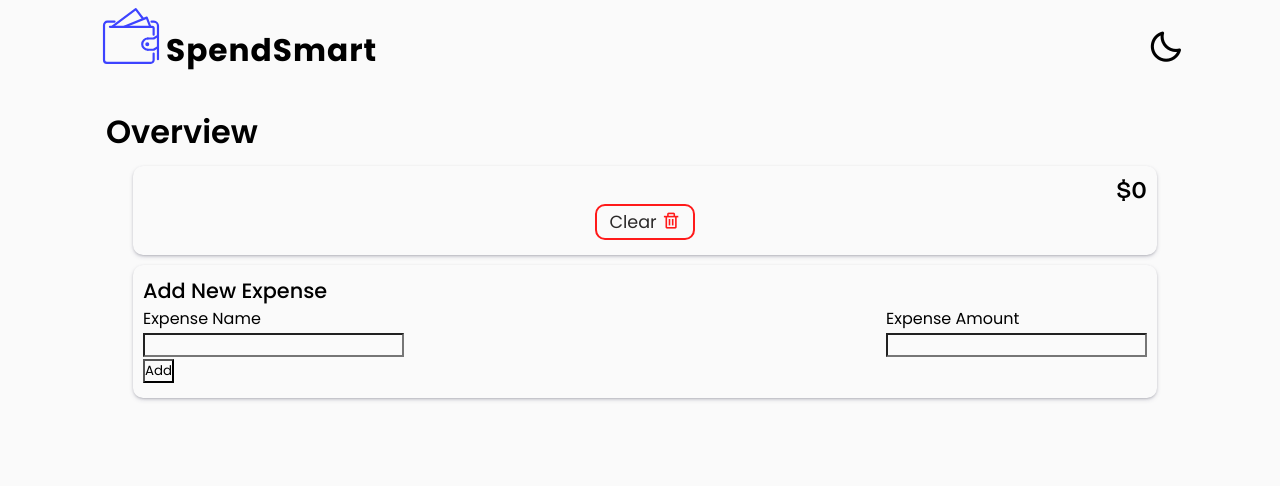
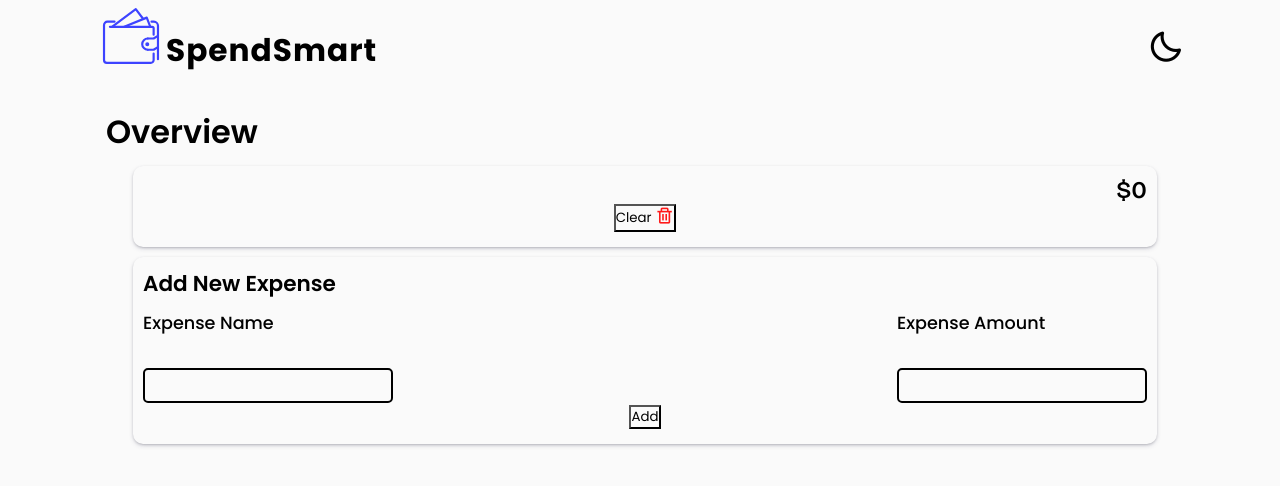
Before and after one commit to chrismbah/Spend-Smart, a React (Vite) app: page /budget in a window 1280 px wide. Shown: the top 486 px of the page. Built offline with nearby package versions, Linux system fonts and the light colour scheme.

Commit message:
Minor changes

```diff
--- a/src/components/Budget/Budget.css
+++ b/src/components/Budget/Budget.css
@@ -30,7 +30,7 @@
 }
 .overview-info .name{
     font-family: "Bricolage Grotesque";
-    font-size: 1.6rem;
+    font-size: 1.8rem;
 }
 .overview-info .amount{
     font-family: "Bricolage Grotesque";
@@ -40,7 +40,7 @@
 .overview .clear-btn{
     text-align: center;
 }
-.overview .clear-btn button{
+.overview .btn{
     transition: var(--transition-1);
     width: 100px;
     font-size: 1.1rem;
@@ -68,8 +68,9 @@
     color: var(--primary-theme-2);
 }
 .new-expense .title{
-    font-size: 1.3rem;
-    font-weight: 500;
+    font-size: 1.35rem;
+    font-weight: 550;
+    margin-bottom:10px ;
 }
 .new-expense .title span{
     color: var(--secondary-theme-2);
@@ -79,3 +80,50 @@
     align-items: center;
     justify-content: space-between;
 }
+.new-expense .info {
+    font-size:1.15rem ;
+    font-weight: 420;
+}
+.new-expense .info label{
+    display: block;
+    margin-bottom: 5px;
+    font-size: 1.1rem;
+
+}
+.new-expense .info input{
+    width: 250px;
+    border-radius:5px ;
+    padding:  3px;
+    border: 2px solid black;
+    font-size: 1.02rem;
+}
+.new-expense .info input:focus{
+    /* outline:  solid 2px var(--secondary-theme-2); */
+    border: 2px solid var(--secondary-theme-2);
+}
+.new-expense .add {
+    text-align: center;
+}
+.new-expense .add-btn {
+    transition: var(--transition-1);
+    width: 100px;
+    padding: 4px 0;
+    font-size: 1.1rem;
+    border-radius: 10px;
+    border: 2px solid var(--secondary-theme-2);
+    cursor: pointer;
+}
+
+.new-expense .add-btn i{
+    transition: var(--transition-1);
+    background: none;
+    font-size: 1.1rem;
+    color: var(--secondary-theme-2);
+}
+.new-expense .add-btn:hover{
+    background: var(--secondary-theme-2);
+    color: var(--primary-theme-2);
+}
+.new-expense .add-btn:hover i{
+    color: var(--primary-theme-2);
+}
--- a/src/components/Home/Home.css
+++ b/src/components/Home/Home.css
@@ -35,7 +35,7 @@
     width: 280px;
     height: 39px;
     padding: 1px 3px;
-    border: 3px solid ;
+    border: 3px solid black;
     border-color: var(--secondary-theme-2);
     font-size: .95rem;
     font-weight: 520;
--- a/src/components/Start/Start.css
+++ b/src/components/Start/Start.css
@@ -69,6 +69,7 @@
     font-size: 1.05rem;
     border-radius: 5px;
     background: var(--primary-theme-1);
+    border: 2px solid black;
 }
 .start-box input:focus{
    outline: solid 2.5px var(--secondary-theme-1) ;
```
